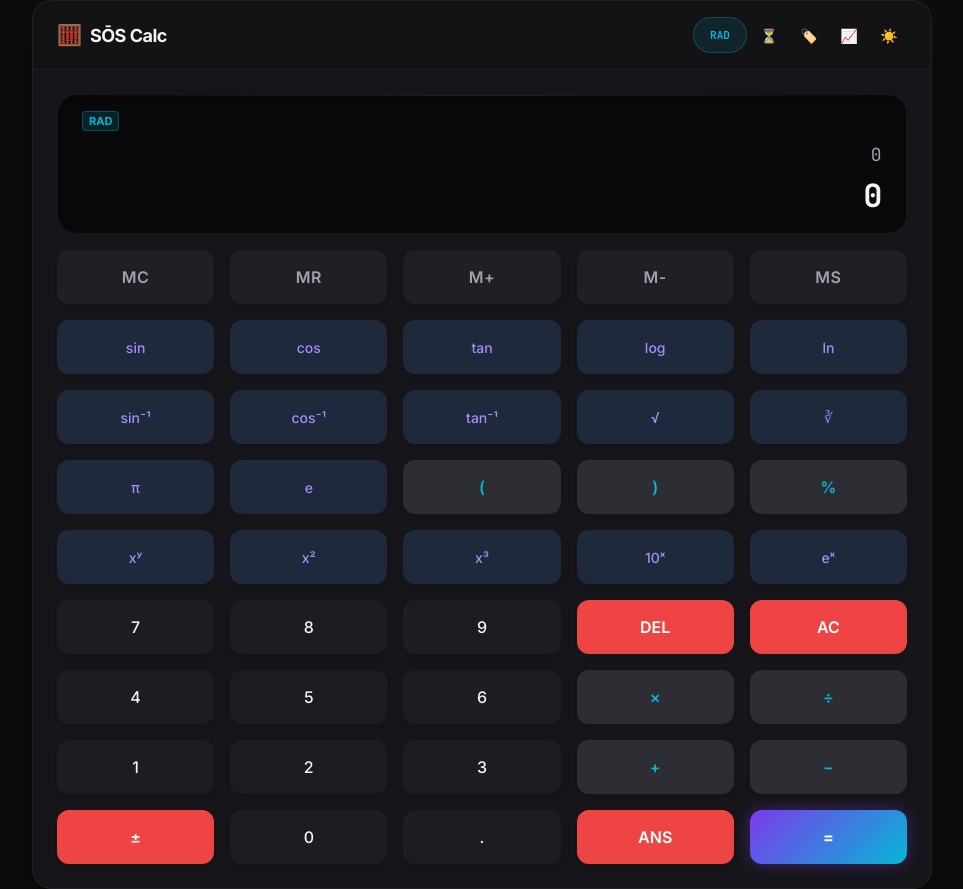
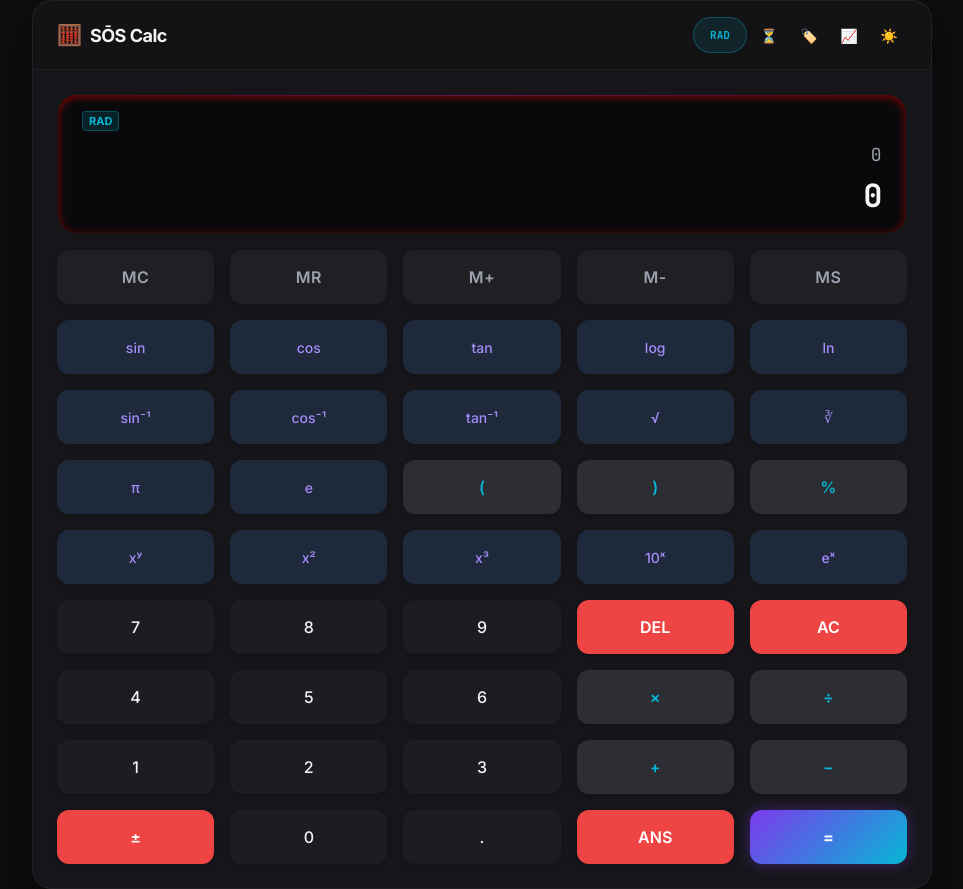
Before and after one commit to shinkosystems/calcula50g, a React (Vite) app: page / in a window 1280 px wide. Shown: the whole page, without its empty margins (158-1121 px from the left). Built offline with nearby package versions, Linux system fonts and the light colour scheme.

Commit message:
Mudei cor calc-display

```diff
--- a/src/components/Display/Display.css
+++ b/src/components/Display/Display.css
@@ -9,7 +9,7 @@
   justify-content: space-between;
   min-height: 140px;
   border: 1px solid rgba(255, 255, 255, 0.05);
-  box-shadow: inset 0 2px 8px rgba(0, 0, 0, 0.5);
+  box-shadow: inset 0 2px 8px rgba(255, 0, 0, 0.5);
   position: relative;
   overflow: hidden;
   transition: all var(--transition-normal);
@@ -65,11 +65,13 @@
   overflow-y: hidden;
   white-space: nowrap;
   text-align: right;
-  scrollbar-width: none; /* Firefox */
+  scrollbar-width: none;
+  /* Firefox */
 }
 
 .display-expression-container::-webkit-scrollbar {
-  display: none; /* Chrome/Safari */
+  display: none;
+  /* Chrome/Safari */
 }
 
 .display-expression {
```
